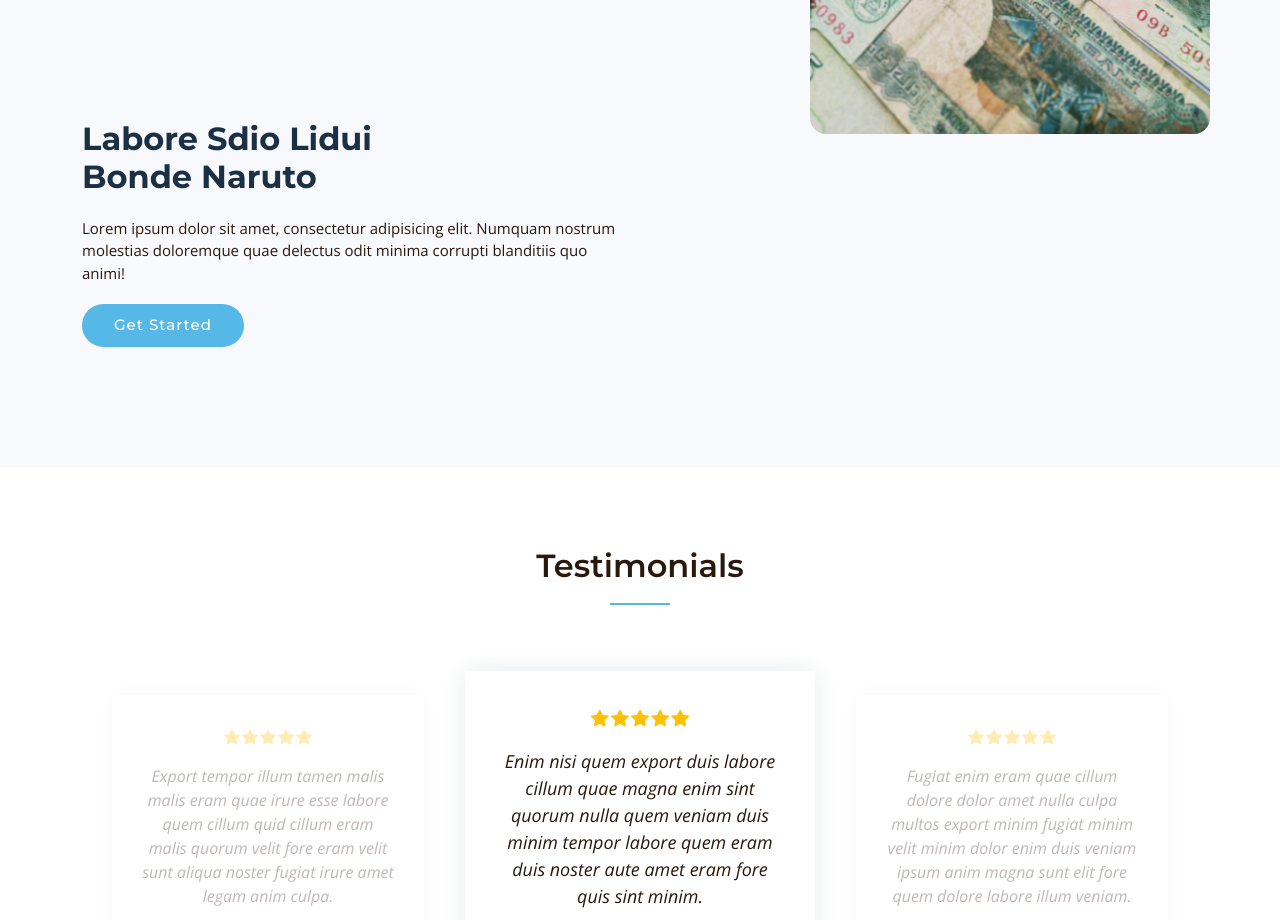
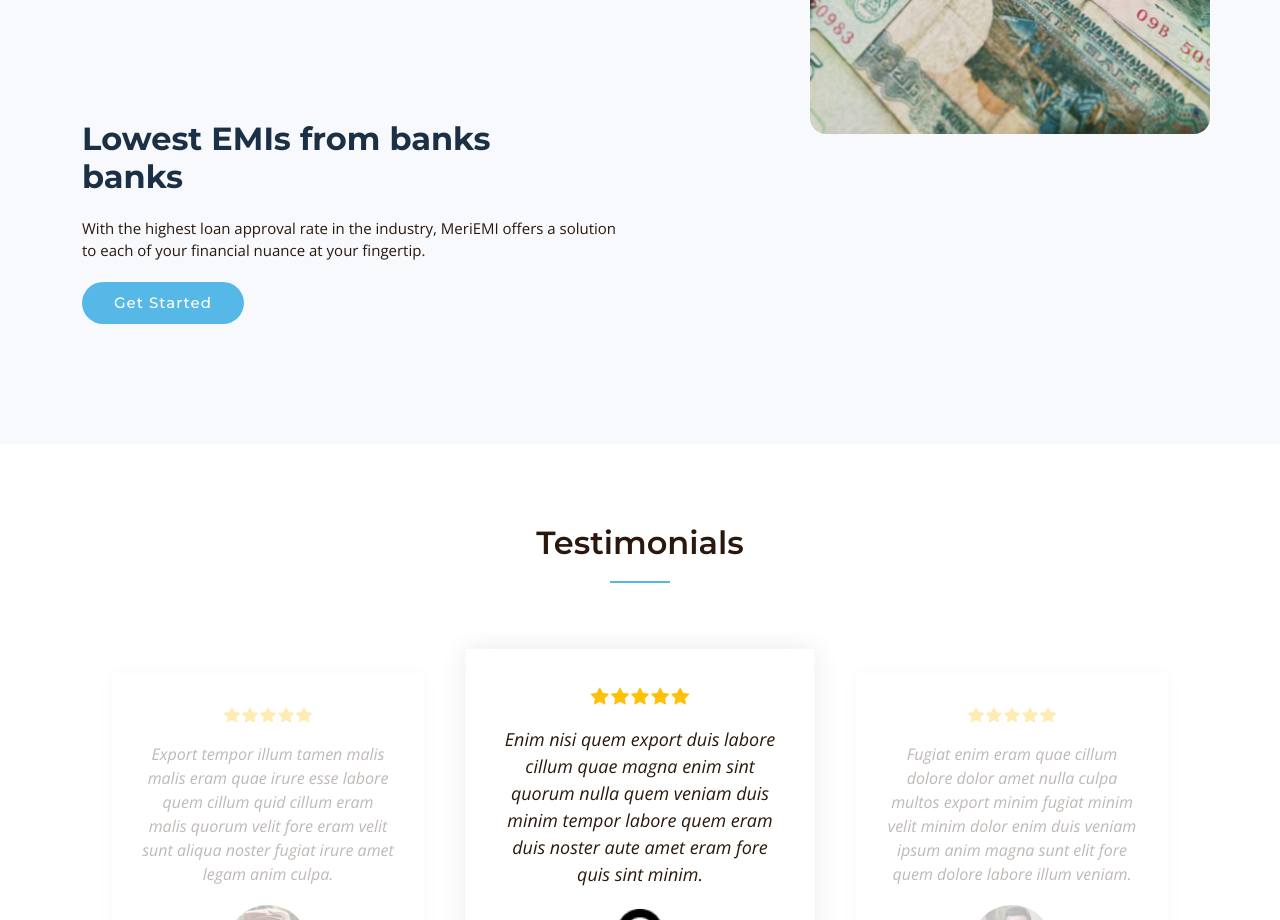
Before and after one commit to Itsayu/MeriEMI, a plain HTML site: page index.html in a window 1280 px wide. Shown: the part 3480-4400 px from the top of the page. Drawn offline with nearby package versions, Linux system fonts and the light colour scheme.

Commit message:
new updates

```diff
--- a/assets/css/main.css
+++ b/assets/css/main.css
@@ -2394,3 +2394,11 @@ section {
     text-align: center;
   }
 }
+
+
+@media screen and (max-width: 1200px) {
+  .why-us .img-bg, .why-us .slides {
+    border-radius: 0;
+  }
+
+}
--- a/index.html
+++ b/index.html
@@ -381,9 +381,8 @@
         <div class="container" data-aos="fade-up" data-aos-delay="300">
           <div class="row">
             <div class="col-md-6">
-              <h4>Labore Sdio Lidui<br>Bonde Naruto</h4>
-              <p>Lorem ipsum dolor sit amet, consectetur adipisicing elit. Numquam nostrum molestias doloremque quae
-                delectus odit minima corrupti blanditiis quo animi!</p>
+              <h4>Lowest EMIs from banks<br>banks</h4>
+              <p>With the highest loan approval rate in the industry, MeriEMI offers a solution to each of your financial nuance at your fingertip.</p>
               <a href="/contact.html" class="btn-get-started">Get Started</a>
             </div>
           </div>
```
Also changed, not shown: contact.html (+1 -1 lines).
